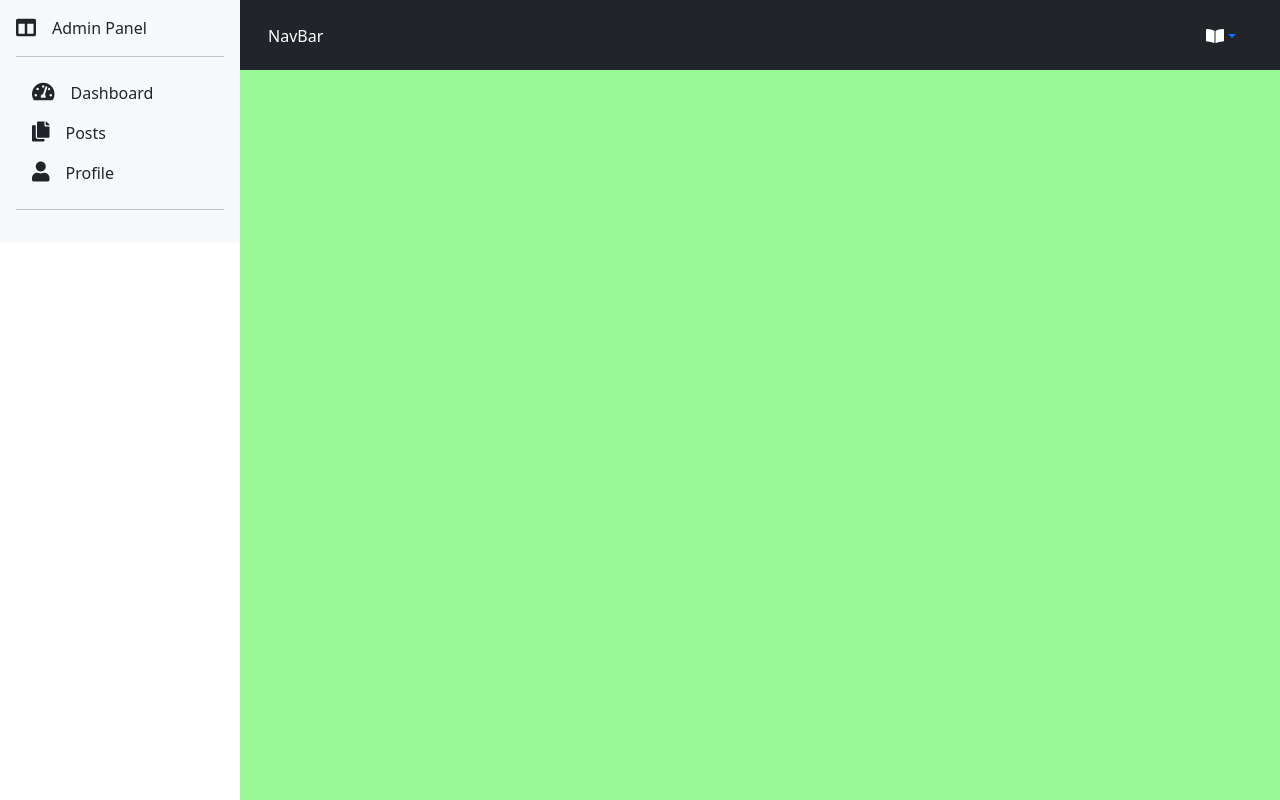
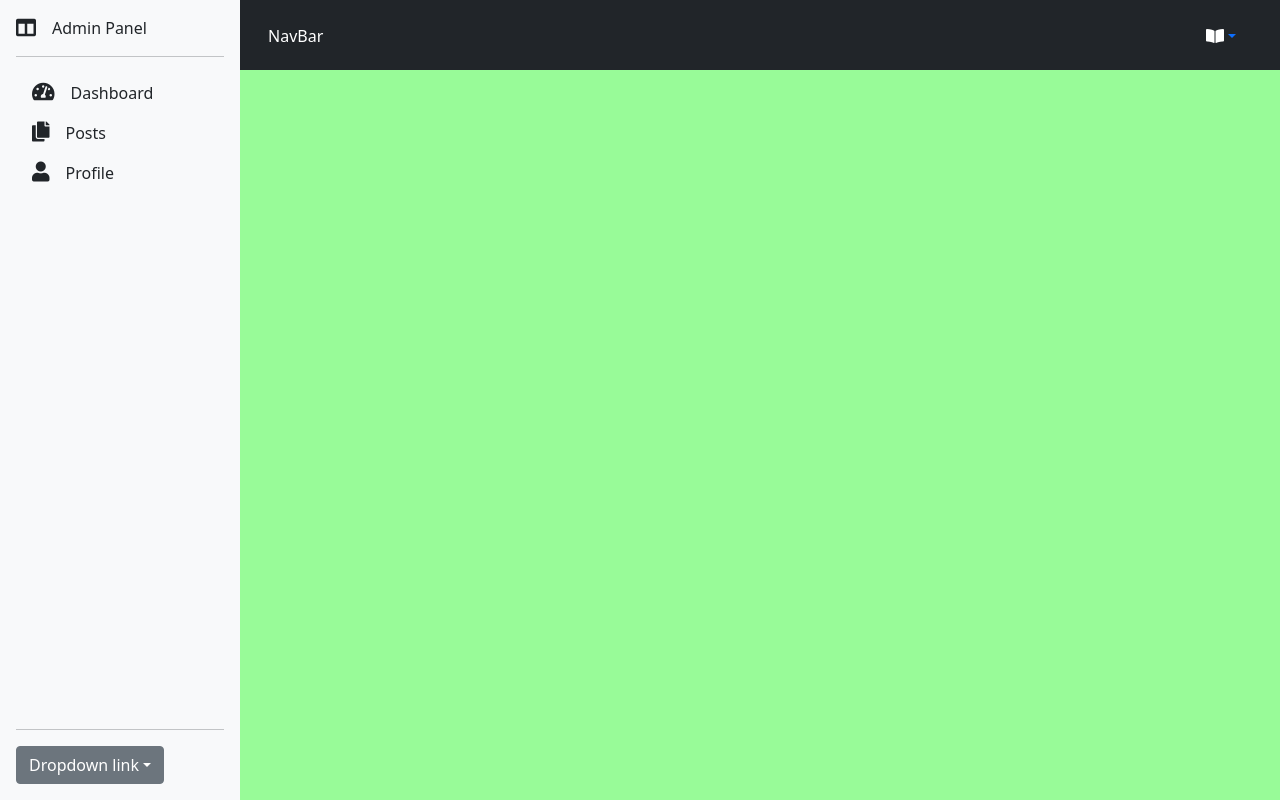
Before and after one commit to IslandTeki18/islandteki_blogadmin, a React (Create React App) app: page / in a window 1280 px wide. Built offline with nearby package versions, Linux system fonts and the light colour scheme.

Commit message:
finished sidenav look

```diff
--- a/src/app/sidebar/Sidebar.jsx
+++ b/src/app/sidebar/Sidebar.jsx
@@ -5,7 +5,7 @@ import { sideBarItems } from "../../utils/sideBarItems";
 const Sidebar = () => {
     return (
         <div className="dkSidebar">
-            <div className="d-flex flex-column flex-shrink-0 p-3 bg-light">
+            <div className="d-flex flex-column flex-shrink-0 p-3 bg-light h-100">
                 <Link
                     to="/"
                     className="d-flex align-items-center mb-3 mb-md-0 me-md-auto link-dark text-decoration-none"
@@ -28,6 +28,39 @@ const Sidebar = () => {
                     ))}
                 </ul>
                 <hr />
+                <div className="dropdown">
+                    <a
+                        className="btn btn-secondary dropdown-toggle"
+                        href="!#"
+                        role="button"
+                        id="dropdownMenuLink"
+                        data-bs-toggle="dropdown"
+                        aria-expanded="false"
+                    >
+                        Dropdown link
+                    </a>
+
+                    <ul
+                        className="dropdown-menu text-small shadow"
+                        aria-labelledby="dropdownMenuLink"
+                    >
+                        <li>
+                            <a className="dropdown-item" href="!#">
+                                Action
+                            </a>
+                        </li>
+                        <li>
+                            <a className="dropdown-item" href="!#">
+                                Another action
+                            </a>
+                        </li>
+                        <li>
+                            <a className="dropdown-item" href="!#">
+                                Something else here
+                            </a>
+                        </li>
+                    </ul>
+                </div>
             </div>
         </div>
     );
--- a/src/app/sidebar/Sidebar.scss
+++ b/src/app/sidebar/Sidebar.scss
@@ -1,6 +1,5 @@
 .dkSidebar {
     grid-area: sidenav;
-    height: 100vh;
 
     .snIcon {
         font-size: 20px;
--- a/src/index.css
+++ b/src/index.css
@@ -7,3 +7,7 @@
         "sidenav main";
     height: 100vh;
 }
+
+body {
+    height: 100vh;
+}
```
